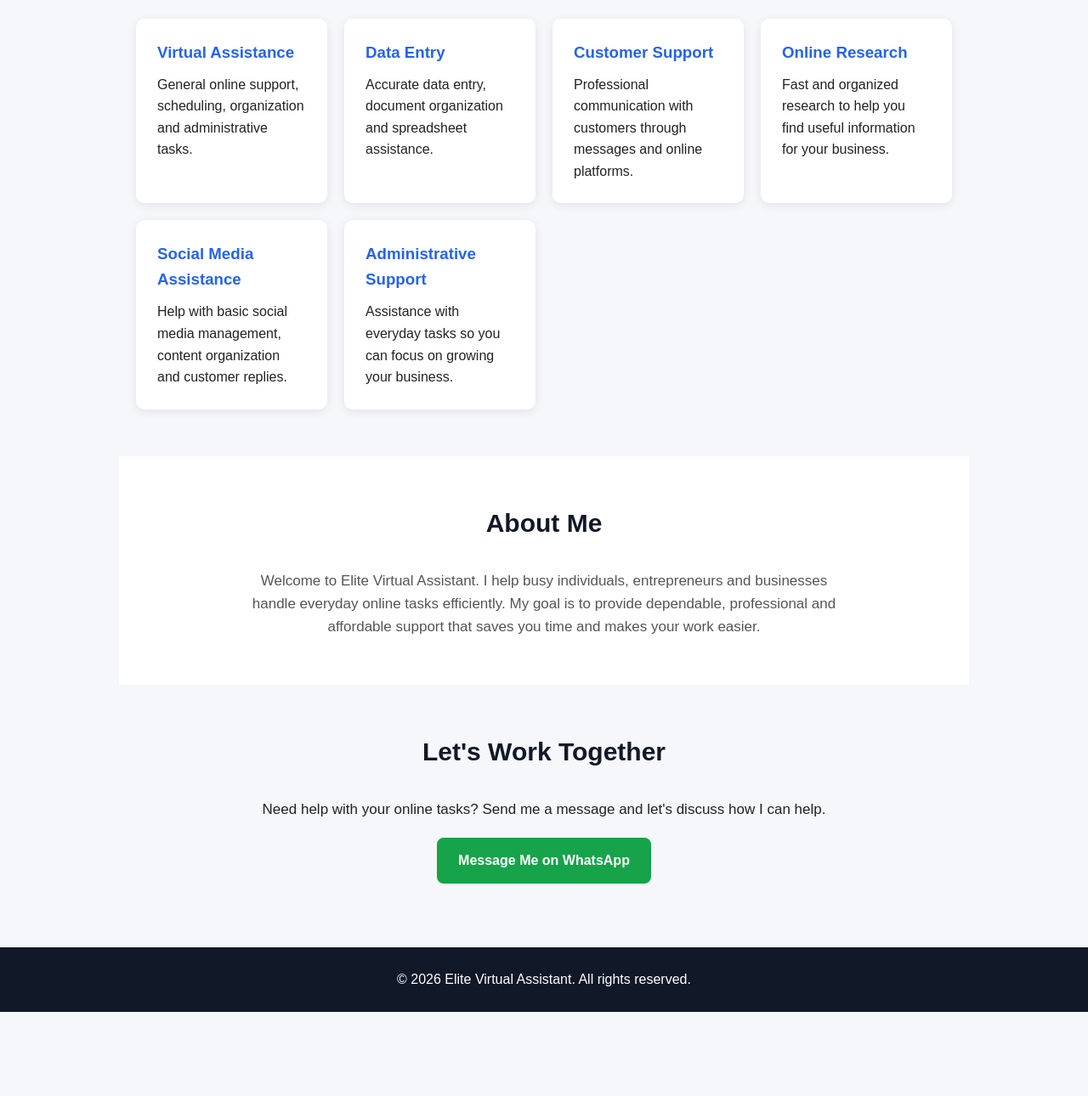
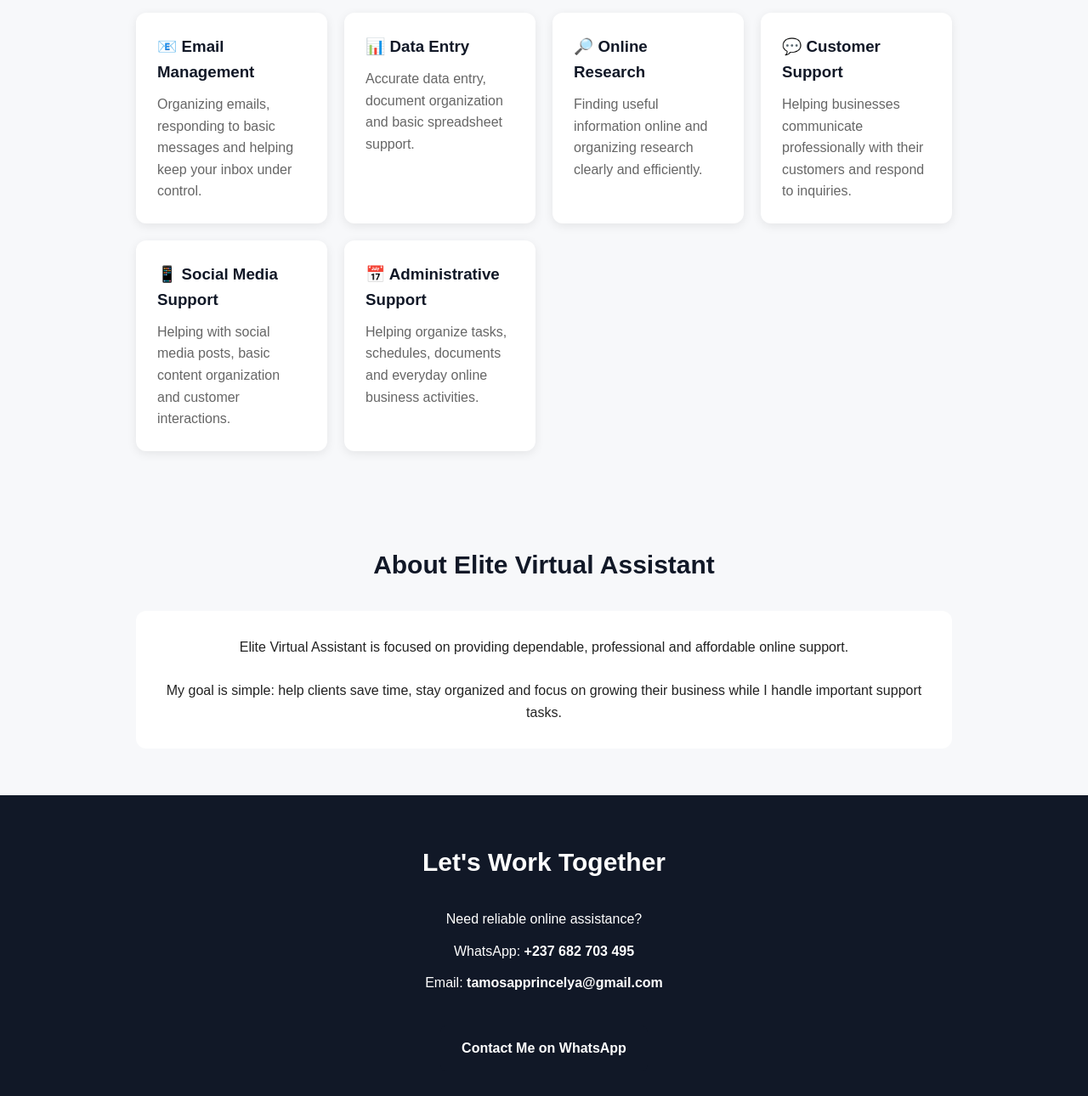
Before and after one commit to princely881/-elite-virtual-assistant, a plain HTML site: page index.html in a window 1280 px wide. Shown: the part 651-1941 px from the top of the page at 85% size. Before the commit the page ends 1842 px from the top, so only its background shows below. Drawn offline with Linux system fonts and the light colour scheme.

Commit message:
Refactor index.html for clarity and design improvements
Updated the title and meta description for better clarity. Adjusted styles for improved layout and design consistency. Revised service descriptions for more precise communication.

```diff
--- a/index.html
+++ b/index.html
@@ -4,9 +4,9 @@
   <meta charset="UTF-8">
   <meta name="viewport" content="width=device-width, initial-scale=1.0">
 
-  <title>Elite Virtual Assistant | Online Support Services</title>
+  <title>Elite Virtual Assistant | Professional Online Support</title>
 
-  <meta name="description" content="Elite Virtual Assistant provides reliable online assistance, customer support, research, data entry and administrative services.">
+  <meta name="description" content="Elite Virtual Assistant provides reliable virtual assistance, customer support, data entry, research and online business support.">
 
   <style>
     * {
@@ -19,7 +19,7 @@
       font-family: Arial, sans-serif;
       line-height: 1.6;
       color: #222;
-      background: #f5f7fa;
+      background: #f7f8fa;
     }
 
     header {
@@ -30,12 +30,11 @@
     }
 
     header h1 {
-      font-size: 32px;
+      font-size: 30px;
       margin-bottom: 8px;
     }
 
     header p {
-      font-size: 16px;
       color: #d1d5db;
     }
 
@@ -48,12 +47,8 @@
     nav a {
       color: white;
       text-decoration: none;
-      margin: 0 12px;
+      margin: 0 10px;
       font-weight: bold;
-    }
-
-    nav a:hover {
-      color: #60a5fa;
     }
 
     .hero {
@@ -63,30 +58,27 @@
     }
 
     .hero h2 {
-      font-size: 40px;
+      font-size: 38px;
+      color: #111827;
       margin-bottom: 15px;
-      color: #111827;
     }
 
     .hero p {
-      max-width: 650px;
-      margin: 0 auto 25px;
+      max-width: 700px;
+      margin: auto;
+      color: #555;
       font-size: 18px;
-      color: #555;
     }
 
     .button {
       display: inline-block;
-      background: #16a34a;
+      margin-top: 25px;
+      padding: 14px 25px;
+      background: #111827;
       color: white;
-      padding: 14px 25px;
+      text-decoration: none;
       border-radius: 8px;
-      text-decoration: none;
       font-weight: bold;
-    }
-
-    .button:hover {
-      background: #15803d;
     }
 
     section {
@@ -108,45 +100,56 @@
       gap: 20px;
     }
 
-    .service {
+    .card {
       background: white;
       padding: 25px;
-      border-radius: 10px;
+      border-radius: 12px;
       box-shadow: 0 3px 12px rgba(0,0,0,0.08);
     }
 
-    .service h3 {
+    .card h3 {
       margin-bottom: 10px;
-      color: #2563eb;
+      color: #111827;
+    }
+
+    .card p {
+      color: #666;
     }
 
     .about {
       background: white;
+      border-radius: 12px;
+      padding: 30px;
       text-align: center;
-    }
-
-    .about p {
-      max-width: 700px;
-      margin: auto;
-      color: #555;
-      font-size: 17px;
     }
 
     .contact {
       text-align: center;
+      background: #111827;
+      color: white;
+      max-width: none;
+    }
+
+    .contact h2 {
+      color: white;
     }
 
     .contact p {
-      margin-bottom: 20px;
-      font-size: 17px;
+      margin: 12px 0;
+    }
+
+    .contact a {
+      color: white;
+      text-decoration: none;
+      font-weight: bold;
     }
 
     footer {
-      background: #111827;
-      color: white;
+      background: #0b1120;
+      color: #aaa;
       text-align: center;
-      padding: 25px 15px;
-      margin-top: 20px;
+      padding: 20px;
+      font-size: 14px;
     }
 
     @media (max-width: 600px) {
@@ -156,7 +159,7 @@
 
       nav a {
         display: inline-block;
-        margin: 5px 7px;
+        margin: 5px;
       }
     }
   </style>
@@ -166,25 +169,25 @@
 
   <header>
     <h1>Elite Virtual Assistant</h1>
-    <p>Reliable Online Support for Your Business</p>
+    <p>Professional Online Support for Businesses and Entrepreneurs</p>
   </header>
 
   <nav>
+    <a href="#home">Home</a>
     <a href="#services">Services</a>
     <a href="#about">About</a>
     <a href="#contact">Contact</a>
   </nav>
 
-  <div class="hero">
-    <h2>Get More Done. Stress Less.</h2>
+  <div class="hero" id="home">
+    <h2>Work Smarter. Get More Done.</h2>
+
     <p>
-      I provide reliable virtual assistant services to help businesses,
-      entrepreneurs and individuals save time and stay organized.
+      I provide reliable virtual assistance to help businesses,
+      entrepreneurs and busy professionals save time and stay organized.
     </p>
 
-    <a class="button" href="https://wa.me/237682703495">
-      Contact Me on WhatsApp
-    </a>
+    <a class="button" href="#contact">Get Started</a>
   </div>
 
   <section id="services">
@@ -192,72 +195,97 @@
 
     <div class="services">
 
-      <div class="service">
-        <h3>Virtual Assistance</h3>
+      <div class="card">
+        <h3>📧 Email Management</h3>
         <p>
-          General online support, scheduling, organization and administrative tasks.
+          Organizing emails, responding to basic messages and helping
+          keep your inbox under control.
         </p>
       </div>
 
-      <div class="service">
-        <h3>Data Entry</h3>
+      <div class="card">
+        <h3>📊 Data Entry</h3>
         <p>
-          Accurate data entry, document organization and spreadsheet assistance.
+          Accurate data entry, document organization and basic
+          spreadsheet support.
         </p>
       </div>
 
-      <div class="service">
-        <h3>Customer Support</h3>
+      <div class="card">
+        <h3>🔎 Online Research</h3>
         <p>
-          Professional communication with customers through messages and online platforms.
+          Finding useful information online and organizing research
+          clearly and efficiently.
         </p>
       </div>
 
-      <div class="service">
-        <h3>Online Research</h3>
+      <div class="card">
+        <h3>💬 Customer Support</h3>
         <p>
-          Fast and organized research to help you find useful information for your business.
+          Helping businesses communicate professionally with their
+          customers and respond to inquiries.
         </p>
       </div>
 
-      <div class="service">
-        <h3>Social Media Assistance</h3>
+      <div class="card">
+        <h3>📱 Social Media Support</h3>
         <p>
-          Help with basic social media management, content organization and customer replies.
+          Helping with social media posts, basic content organization
+          and customer interactions.
         </p>
       </div>
 
-      <div class="service">
-        <h3>Administrative Support</h3>
+      <div class="card">
+        <h3>📅 Administrative Support</h3>
         <p>
-          Assistance with everyday tasks so you can focus on growing your business.
+          Helping organize tasks, schedules, documents and everyday
+          online business activities.
         </p>
       </div>
 
     </div>
   </section>
 
-  <section id="about" class="about">
-    <h2>About Me</h2>
+  <section id="about">
+    <h2>About Elite Virtual Assistant</h2>
+
+    <div class="about">
+      <p>
+        Elite Virtual Assistant is focused on providing dependable,
+        professional and affordable online support.
+      </p>
+
+      <br>
+
+      <p>
+        My goal is simple: help clients save time, stay organized and
+        focus on growing their business while I handle important
+        support tasks.
+      </p>
+    </div>
+  </section>
+
+  <section class="contact" id="contact">
+    <h2>Let's Work Together</h2>
+
+    <p>Need reliable online assistance?</p>
 
     <p>
-      Welcome to Elite Virtual Assistant. I help busy individuals,
-      entrepreneurs and businesses handle everyday online tasks efficiently.
-      My goal is to provide dependable, professional and affordable support
-      that saves you time and makes your work easier.
+      WhatsApp:
+      <a href="https://wa.me/237682703495">
+        +237 682 703 495
+      </a>
     </p>
-  </section>
-
-  <section id="contact" class="contact">
-    <h2>Let's Work Together</h2>
 
     <p>
-      Need help with your online tasks? Send me a message and let's discuss
-      how I can help.
+      Email:
+      <a href="mailto:tamosapprincelya@gmail.com">
+        tamosapprincelya@gmail.com
+      </a>
     </p>
 
     <a class="button" href="https://wa.me/237682703495">
-      Message Me on WhatsApp
+      Contact Me on WhatsApp
     </a>
   </section>
 
```
